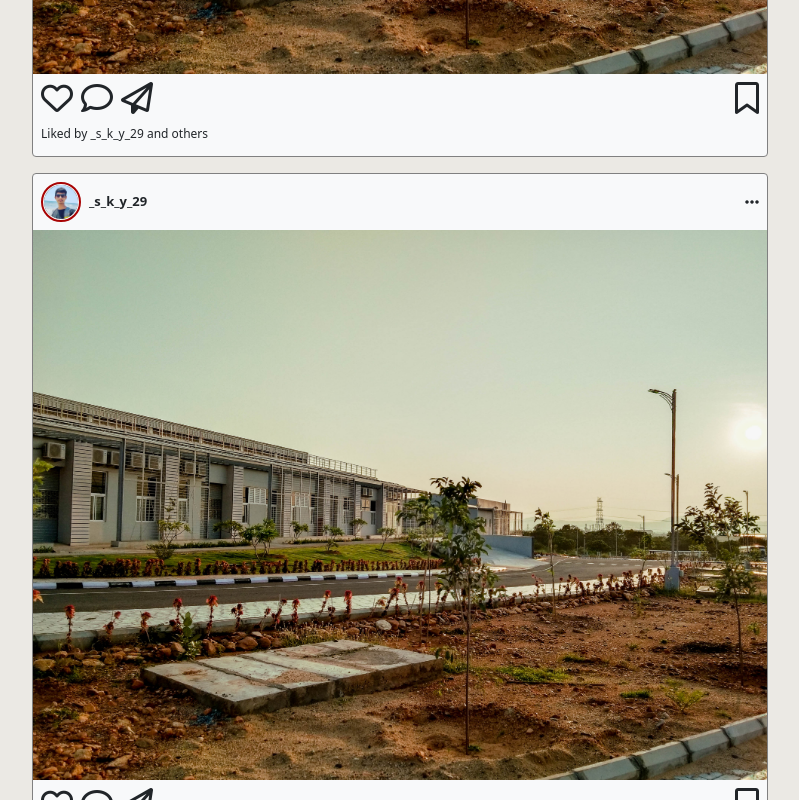
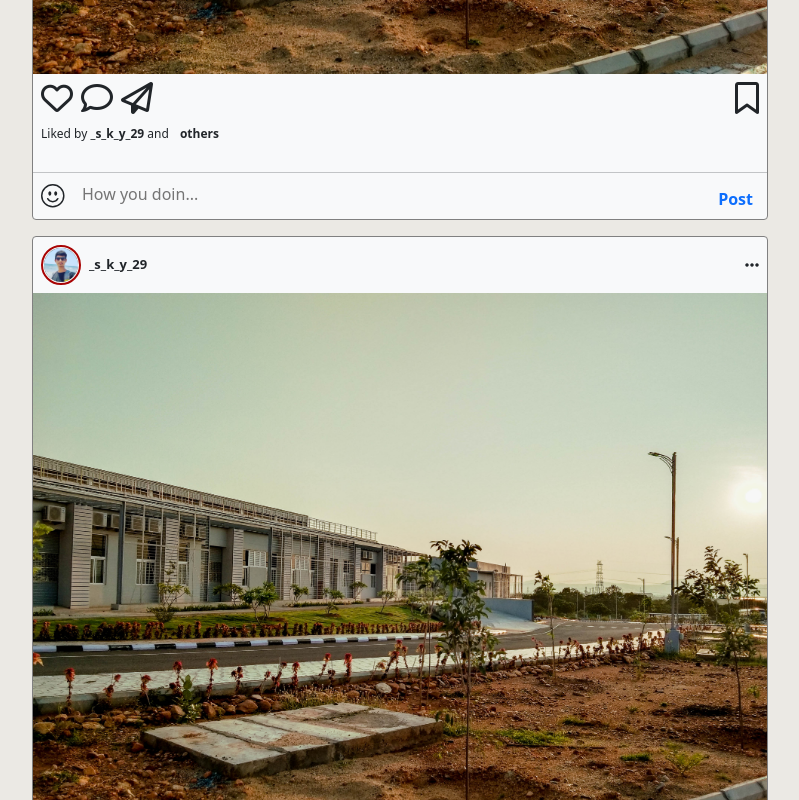
Before and after one commit to santo75/natgram, a React (Create React App) app: page / in a window 1280 px wide. Shown: the part 760-1560 px from the top of the page, without its empty margins (50-849 px from the left). Built offline with nearby package versions, Linux system fonts and the light colour scheme.

Commit message:
added comment section. And more story and like features

```diff
--- a/package.json
+++ b/package.json
@@ -8,6 +8,7 @@
 		"@testing-library/react": "^11.2.5",
 		"@testing-library/user-event": "^12.7.1",
 		"bootstrap": "^5.0.2",
+		"bootstrap-icons": "^1.5.0",
 		"mini-css-extract-plugin": "^0.11.3",
 		"react": "^17.0.1",
 		"react-dom": "^17.0.1",
--- a/src/App.css
+++ b/src/App.css
@@ -44,10 +44,15 @@
 .story-image {
 	border-radius: 50%;
 }
+.story-added {
+	border: 2px solid rgb(168, 4, 4);
+}
+.story-seen {
+	border: 2px solid rgb(228, 216, 216);
+}
 .story {
 	height: 70px;
 	width: 70px;
-	border: 2px solid rgb(168, 4, 4);
 	border-radius: 50%;
 	padding: 2px;
 }
@@ -75,7 +80,8 @@
 	font-size: 13px;
 	font-weight: bold;
 }
-i:hover {
+i:hover,
+svg:hover {
 	cursor: pointer;
 }
 .like-text {
@@ -88,3 +94,31 @@ i:hover {
 	width: 60px;
 	border-radius: 50%;
 }
+.cursor:hover {
+	cursor: pointer;
+	color: blue;
+	font-weight: bold;
+}
+.feed-post-bottom-section {
+	margin: -5px 0 -3px 0;
+}
+.comment-box:focus {
+	outline: none;
+}
+.comment-box {
+	margin-top: -10px;
+	color: rgb(13, 46, 105);
+}
+@media (max-width: 700px) {
+	.n13-mt {
+		margin-top: -13px;
+	}
+}
+@media (min-width: 1200px) {
+	.story-modal-md {
+		height: 400px;
+	}
+}
+.n5-mb {
+	margin-bottom: -8px;
+}
--- a/src/common/navbar.jsx
+++ b/src/common/navbar.jsx
@@ -3,7 +3,7 @@ import profilePic from "../assets/image/profilePic.jpeg";
 const Navbar = () => {
 	return (
 		<nav className="navbar navbar-expand-lg navbar-light bg-light fixed-top">
-			<div className="container-fluid">
+			<div className="container">
 				<a className="navbar-brand natgram-text" href="#">
 					NATGRAM
 				</a>
@@ -23,16 +23,19 @@ const Navbar = () => {
 						<li className="nav-item active">
 							<a className="nav-link" href="#">
 								<i className="fa fa-home"></i>
+								<span className="ms-2 fs-6">Home</span>
 							</a>
 						</li>
-						<li className="nav-item active">
+						<li className="nav-item active n13-mt">
 							<a className="nav-link" href="#">
 								<i className="fa fa-commenting"></i>
+								<span className="ms-2 fs-6">Messages</span>
 							</a>
 						</li>
-						<li className="nav-item active">
+						<li className="nav-item active n13-mt">
 							<a className="nav-link" href="#">
 								<i className="fa fa-heart-o"></i>
+								<span className="ms-2 fs-6">Notifications</span>
 							</a>
 						</li>
 						<li className="nav-item active">
--- a/src/common/post.jsx
+++ b/src/common/post.jsx
@@ -1,7 +1,8 @@
 import profilePic from "../assets/image/profilePic.jpeg";
+import PostModal from "./postmodal";
 
 const Post = props => {
-	const { url, userName, liked, bookmarked, id, onLike, onSave } = props;
+	const { url, userName, bookmarked, id, onLike, onSave, totalLike } = props;
 	return (
 		<div className="mb-3 bg-light w-100 natgram-feed-post">
 			<div className="feed-post-top-section p-2 d-flex flex-row">
@@ -12,7 +13,7 @@ const Post = props => {
 					<p className="feed-post-user-name">{userName}</p>
 				</div>
 				<div className="d-flex flex-column justify-content-center ms-auto">
-					<i className="fa fa-ellipsis-h ms-auto" aria-hidden="true"></i>
+					<PostModal />
 				</div>
 			</div>
 			<div className="feed-post-middle-section w-100">
@@ -20,7 +21,7 @@ const Post = props => {
 				<div className="d-flex flex-row px-2 my-2">
 					<i
 						className={
-							liked ? "fa fa-2x me-2 fa-heart" : "fa fa-2x me-2 fa-heart-o"
+							totalLike ? "fa fa-2x me-2 fa-heart" : "fa fa-2x me-2 fa-heart-o"
 						}
 						onClick={() => onLike(id)}
 					></i>
@@ -37,9 +38,38 @@ const Post = props => {
 				</div>
 				<div className="p-2">
 					<p className="like-text">
-						Liked by <span className="font-weight-bold">{userName}</span> and{" "}
-						<span className="font-weight-bold">others</span>
+						Liked by <span className="fw-bold">{userName}</span> and{" "}
+						<span className="fw-bold">
+							<span className="mx-1">{totalLike ? totalLike : ""}</span>others
+						</span>
 					</p>
+				</div>
+			</div>
+			<hr />
+			<div className="feed-post-bottom-section px-2 pb-2">
+				<div className="d-flex flex-row">
+					<svg
+						xmlns="http://www.w3.org/2000/svg"
+						width="25"
+						height="25"
+						fill="currentColor"
+						className="bi bi-emoji-smile"
+						viewBox="0 0 17 17"
+					>
+						<path d="M8 15A7 7 0 1 1 8 1a7 7 0 0 1 0 14zm0 1A8 8 0 1 0 8 0a8 8 0 0 0 0 16z" />
+						<path d="M4.285 9.567a.5.5 0 0 1 .683.183A3.498 3.498 0 0 0 8 11.5a3.498 3.498 0 0 0 3.032-1.75.5.5 0 1 1 .866.5A4.498 4.498 0 0 1 8 12.5a4.498 4.498 0 0 1-3.898-2.25.5.5 0 0 1 .183-.683zM7 6.5C7 7.328 6.552 8 6 8s-1-.672-1-1.5S5.448 5 6 5s1 .672 1 1.5zm4 0c0 .828-.448 1.5-1 1.5s-1-.672-1-1.5S9.448 5 10 5s1 .672 1 1.5z" />
+					</svg>
+					<input
+						className="ms-2 mt-n2 ln-1 p-2 border-0 bg-transparent comment-box"
+						type="text"
+						placeholder="How you doin..."
+					/>
+					<button
+						type="submit"
+						className="border-0 bg-transparent fw-bold text-primary ms-auto "
+					>
+						Post
+					</button>
 				</div>
 			</div>
 		</div>
--- /dev/null
+++ b/src/common/postmodal.jsx
@@ -0,0 +1,46 @@
+import React from "react";
+
+const PostModal = () => {
+	return (
+		<div>
+			<i
+				data-bs-toggle="modal"
+				data-bs-target="#postModal"
+				className="fa fa-ellipsis-h ms-auto"
+				aria-hidden="true"
+			></i>
+
+			<div
+				className="modal fade"
+				id="postModal"
+				tabIndex="-1"
+				aria-labelledby="postModalLabel"
+				aria-hidden="true"
+			>
+				<div className="modal-dialog modal-dialog-centered modal-sm">
+					<div className="modal-content">
+						<div className="modal-body text-center">
+							<p className="text-danger fw-bold cursor">Report</p>
+							<hr />
+							<p className="text-danger fw-bold cursor">Unfollow</p>
+							<hr />
+							<p className="cursor">Go to post</p>
+							<hr />
+							<p className="cursor">Share to...</p>
+							<hr />
+							<p className="cursor">Copy Link</p>
+							<hr />
+							<p className="cursor">Embed</p>
+							<hr />
+							<p className="cursor" data-bs-dismiss="modal">
+								Cancel
+							</p>
+						</div>
+					</div>
+				</div>
+			</div>
+		</div>
+	);
+};
+
+export default PostModal;
--- a/src/common/story.jsx
+++ b/src/common/story.jsx
@@ -1,11 +1,20 @@
+import StoryModal from "./stroyModal.jsx";
+
 const Story = props => {
-	const { image, userName } = props;
+	const { id, image, userName, onStoryView, seen } = props;
 	return (
 		<div>
-			<div className="story me-2">
+			<div
+				data-bs-toggle="modal"
+				data-bs-target="#storyModal"
+				className={seen ? "story story-seen me-2" : "story story-added me-2"}
+				style={{ cursor: "pointer" }}
+				onClick={() => onStoryView(id)}
+			>
 				<img className="story-image w-100" src={image} alt="image" />
 			</div>
 			<p className="story-user-name text-center">{userName}</p>
+			<StoryModal id="storyModal" userName={userName} url={image} />
 		</div>
 	);
 };
--- /dev/null
+++ b/src/common/stroyModal.jsx
@@ -0,0 +1,50 @@
+import React from "react";
+
+const StoryModal = props => {
+	const { url, userName } = props;
+	return (
+		<div>
+			<div
+				className="modal fade"
+				id="storyModal"
+				tabIndex="-1"
+				aria-labelledby="storyModalLabel"
+				aria-hidden="true"
+			>
+				<div className="modal-dialog modal-dialog-centered modal-sm">
+					<div className="modal-content">
+						<div className="modal-header">
+							<img className="feed-post-profile-pic" src={url} alt="story" />
+							<span className="feed-post-user-name">{userName}</span>
+							<button
+								type="button"
+								className="btn-close"
+								data-bs-dismiss="modal"
+								aria-label="Close"
+							></button>
+						</div>
+						<div className="modal-body">
+							<img src={url} className="w-100 story-modal-md" alt="story" />
+							<div className="text-center">
+								<span className="d-block mt-1 fs-3 n5-mb">0</span>
+								<svg
+									xmlns="http://www.w3.org/2000/svg"
+									width="26"
+									height="26"
+									fill="currentColor bg-primary"
+									className="bi bi-eye"
+									viewBox="0 0 16 16"
+								>
+									<path d="M16 8s-3-5.5-8-5.5S0 8 0 8s3 5.5 8 5.5S16 8 16 8zM1.173 8a13.133 13.133 0 0 1 1.66-2.043C4.12 4.668 5.88 3.5 8 3.5c2.12 0 3.879 1.168 5.168 2.457A13.133 13.133 0 0 1 14.828 8c-.058.087-.122.183-.195.288-.335.48-.83 1.12-1.465 1.755C11.879 11.332 10.119 12.5 8 12.5c-2.12 0-3.879-1.168-5.168-2.457A13.134 13.134 0 0 1 1.172 8z" />
+									<path d="M8 5.5a2.5 2.5 0 1 0 0 5 2.5 2.5 0 0 0 0-5zM4.5 8a3.5 3.5 0 1 1 7 0 3.5 3.5 0 0 1-7 0z" />
+								</svg>
+							</div>
+						</div>
+					</div>
+				</div>
+			</div>
+		</div>
+	);
+};
+
+export default StoryModal;
--- a/src/components/home.jsx
+++ b/src/components/home.jsx
@@ -11,25 +11,35 @@ class Home extends Component {
 		stories: stories,
 		posts: posts,
 	};
+	getIndex = (arr, id) => {
+		return arr.findIndex(item => {
+			if (item.id === id) return true;
+		});
+	};
 	handleLike = id => {
 		const posts = this.state.posts;
-		const index = posts.findIndex(post => {
-			if (post.id === id) return true;
-		});
-		posts[index].liked === true
-			? (posts[index].liked = false)
-			: (posts[index].liked = true);
+		const index = this.getIndex(posts, id);
+
+		if (posts[index].totalLike !== 0) {
+			posts[index].totalLike -= 1;
+		} else {
+			posts[index].totalLike += 1;
+		}
 		this.setState({ posts });
 	};
 	handleSave = id => {
 		const posts = this.state.posts;
-		const index = posts.findIndex(post => {
-			if (post.id === id) return true;
-		});
+		const index = this.getIndex(posts, id);
 		posts[index].bookmarked === true
 			? (posts[index].bookmarked = false)
 			: (posts[index].bookmarked = true);
 		this.setState({ posts });
+	};
+	handleStoryView = id => {
+		const stories = this.state.stories;
+		const index = this.getIndex(stories, id);
+		stories[index].seen = true;
+		this.setState({ stories });
 	};
 
 	render() {
@@ -43,8 +53,11 @@ class Home extends Component {
 								{this.state.stories.map(story => (
 									<Story
 										key={story.id}
+										id={story.id}
 										image={story.url}
 										userName={story.userName}
+										onStoryView={this.handleStoryView}
+										seen={story.seen}
 									/>
 								))}
 							</div>
@@ -55,10 +68,10 @@ class Home extends Component {
 										id={post.id}
 										url={post.url}
 										userName={post.userName}
-										liked={post.liked}
 										bookmarked={post.bookmarked}
 										onLike={this.handleLike}
 										onSave={this.handleSave}
+										totalLike={post.totalLike}
 									/>
 								))}
 							</div>
--- a/src/data/postList.js
+++ b/src/data/postList.js
@@ -7,6 +7,7 @@ const posts = [
 		url: image,
 		userName: "_s_k_y_29",
 		liked: false,
+		totalLike: 0,
 	},
 	{
 		id: 2,
@@ -14,6 +15,7 @@ const posts = [
 		userName: "_s_k_y_29",
 		liked: false,
 		bookmarked: false,
+		totalLike: 0,
 	},
 	{
 		id: 3,
@@ -21,6 +23,7 @@ const posts = [
 		userName: "_s_k_y_29",
 		liked: false,
 		bookmarked: false,
+		totalLike: 0,
 	},
 	{
 		id: 4,
@@ -28,6 +31,7 @@ const posts = [
 		userName: "_s_k_y_29",
 		liked: false,
 		bookmarked: false,
+		totalLike: 0,
 	},
 	{
 		id: 5,
@@ -35,6 +39,7 @@ const posts = [
 		userName: "_s_k_y_29",
 		liked: false,
 		bookmarked: true,
+		totalLike: 0,
 	},
 	{
 		id: 6,
@@ -42,6 +47,7 @@ const posts = [
 		userName: "_s_k_y_29",
 		liked: false,
 		bookmarked: false,
+		totalLike: 0,
 	},
 ];
 
--- a/src/data/storiesList.js
+++ b/src/data/storiesList.js
@@ -6,31 +6,37 @@ const stories = [
 		id: 1,
 		url: profilePic,
 		userName: "_s_k_y_29",
+		seen: false,
 	},
 	{
 		id: 2,
 		url: "https://scontent.fdbd1-1.fna.fbcdn.net/v/t1.6435-9/87265229_861274797627700_1122623899062763520_n.jpg?_nc_cat=108&ccb=1-3&_nc_sid=8bfeb9&_nc_ohc=K08sysFhO9QAX_pT566&_nc_ht=scontent.fdbd1-1.fna&oh=e20780449d0ec2fd47d7fdf69f5b8fdd&oe=60DE8D12",
 		userName: "tamla_003",
+		seen: false,
 	},
 	{
 		id: 3,
 		url: "https://scontent.fdbd1-1.fna.fbcdn.net/v/t1.6435-9/80846490_2694394580643644_3447342993189634048_n.jpg?_nc_cat=111&ccb=1-3&_nc_sid=09cbfe&_nc_ohc=N1l0XC_dGIoAX_aPuOU&_nc_ht=scontent.fdbd1-1.fna&oh=0b87601398d8415cf7c1070cc3ec36c2&oe=60DEAE66",
 		userName: "_subbu_bambu",
+		seen: false,
 	},
 	{
 		id: 4,
 		url: "https://scontent.fdbd1-1.fna.fbcdn.net/v/t1.6435-9/44452541_2074068239298996_122295555916300288_n.jpg?_nc_cat=106&ccb=1-3&_nc_sid=09cbfe&_nc_ohc=nUNXsmTfFpYAX_bAI8l&_nc_oc=AQmYoy0cvO0Xdeu7znzHtmfwvzhjO9hiuaEaX8bKrQPp1RjYdamGP1dVWuVNnEvn7xFOm0fS4IGDLfMSGkpP8j6k&tn=dKR34WovTPLAraGP&_nc_ht=scontent.fdbd1-1.fna&oh=8f78a548252e49dc721b8a33d67fe010&oe=60DF0ED8",
 		userName: "_shot_ends____",
+		seen: false,
 	},
 	{
 		id: 5,
 		url: "https://scontent.fdbd1-1.fna.fbcdn.net/v/t1.6435-9/68255944_103740424317907_2430425184243548160_n.jpg?_nc_cat=109&ccb=1-3&_nc_sid=09cbfe&_nc_ohc=MSY1g3D5x4gAX942dHy&_nc_ht=scontent.fdbd1-1.fna&oh=0e08bc7626a2ed74947c94d5e5e4e95f&oe=60DDB09B",
 		userName: "_teju",
+		seen: false,
 	},
 	{
 		id: 6,
 		url: "https://scontent.fdbd1-1.fna.fbcdn.net/v/t1.6435-9/72255901_120086219395910_8883017787274952704_n.jpg?_nc_cat=103&ccb=1-3&_nc_sid=09cbfe&_nc_ohc=j8HltLBDNygAX8ggXt0&tn=dKR34WovTPLAraGP&_nc_ht=scontent.fdbd1-1.fna&oh=5a61e0851bea57abc84957887a181b15&oe=60DDFC58",
 		userName: "_saurabh_m",
+		seen: false,
 	},
 ];
 
```
Also changed, not shown: 1 other file (tests, documents, lock files or other folders).
